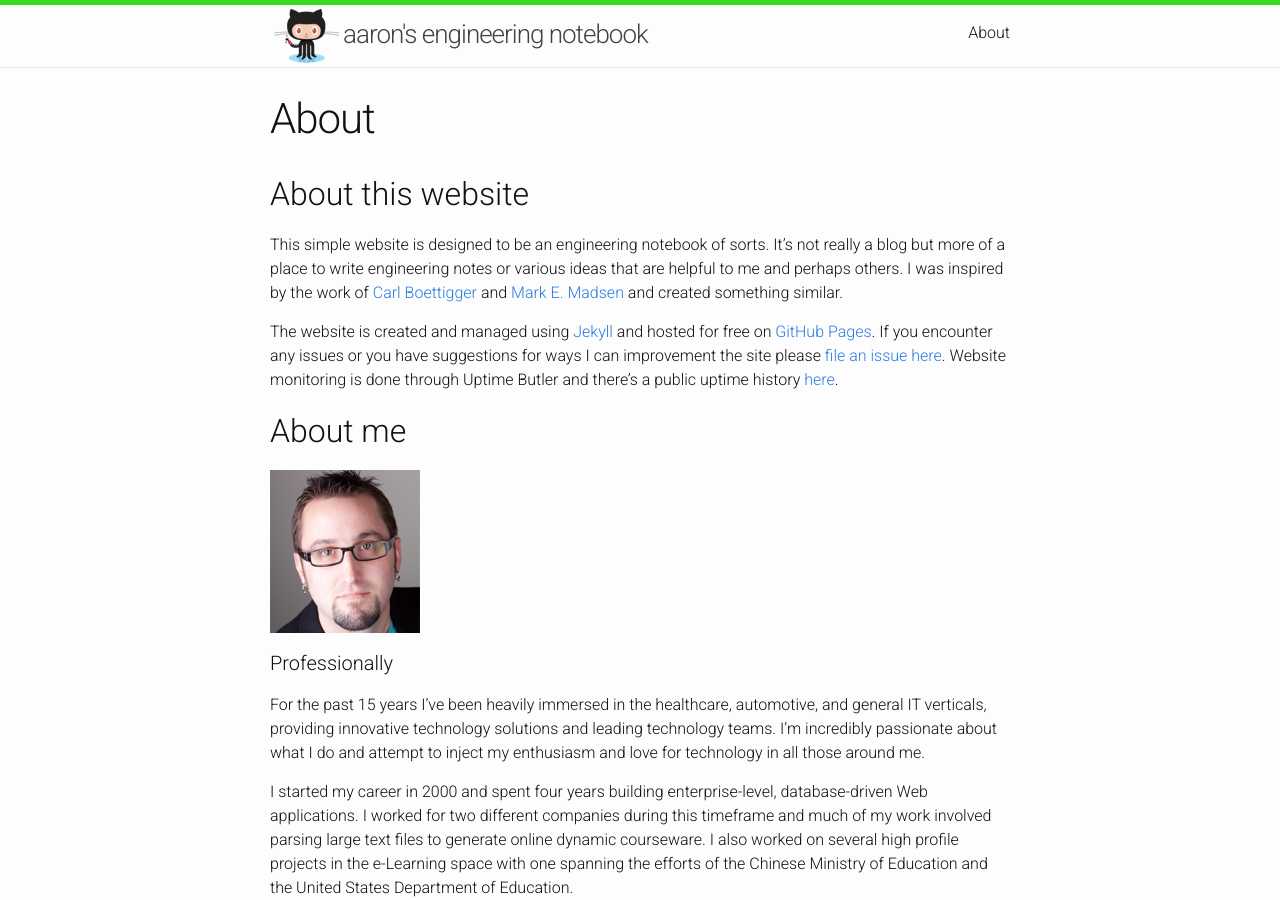
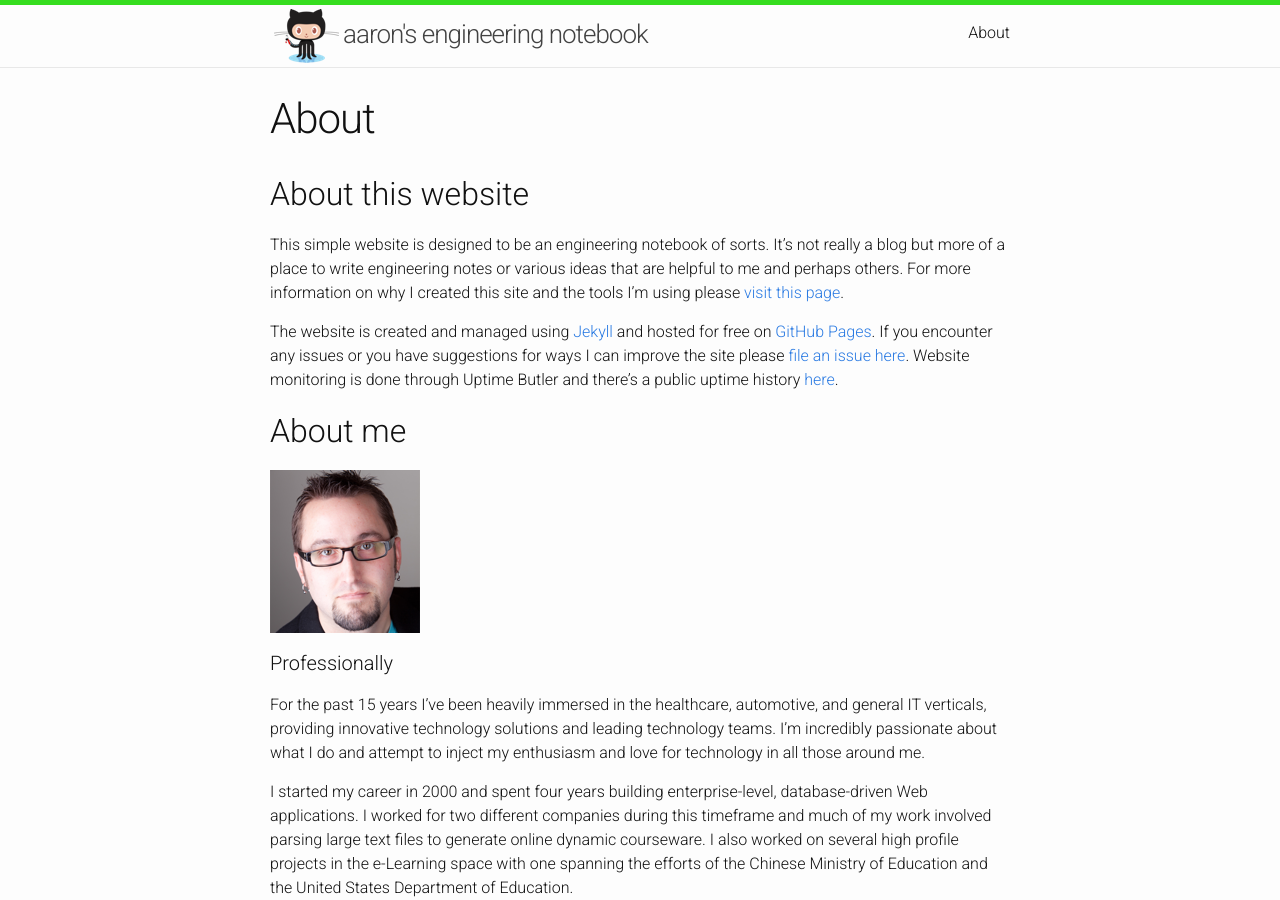
Before and after one commit to aaronwest/aaronwest.github.io, a Jekyll site: the page built from about.md, in a window 1280 px wide and 900 px high. Built offline with Jekyll 4.4.1, drawn with Linux system fonts in a browser that asks for light colours; Markdown is read by kramdown in place of the engine named in the settings.

Commit message:
fix(about): add link to post describing why I created this site

```diff
--- a/about.md
+++ b/about.md
@@ -4,9 +4,9 @@ title: About
 permalink: /about/
 ---
 ## About this website
-This simple website is designed to be an engineering notebook of sorts. It's not really a blog but more of a place to write engineering notes or various ideas that are helpful to me and perhaps others. I was inspired by the work of [Carl Boettigger](http://www.carlboettiger.info/2012/09/28/Welcome-to-my-lab-notebook.html) and [Mark E. Madsen](http://notebook.madsenlab.org/labnotebook.html) and created something similar.
+This simple website is designed to be an engineering notebook of sorts. It's not really a blog but more of a place to write engineering notes or various ideas that are helpful to me and perhaps others. For more information on why I created this site and the tools I'm using please [visit this page]({{ site.url }}/2015/08/17/engineering-notebook.html).
 
-The website is created and managed using [Jekyll](http://jekyllrb.com/) and hosted for free on [GitHub Pages](https://pages.github.com). If you encounter any issues or you have suggestions for ways I can improvement the site please [file an issue here](https://github.com/aaronwest/aaronwest.github.io/issues). Website monitoring is done through Uptime Butler and there's a public uptime history [here](https://uptimebutler.com/checkpublic/93c7edbf21f47936b892f16f).
+The website is created and managed using [Jekyll](http://jekyllrb.com/) and hosted for free on [GitHub Pages](https://pages.github.com). If you encounter any issues or you have suggestions for ways I can improve the site please [file an issue here](https://github.com/aaronwest/aaronwest.github.io/issues). Website monitoring is done through Uptime Butler and there's a public uptime history [here](https://uptimebutler.com/checkpublic/93c7edbf21f47936b892f16f).
 
 ## About me
 
```
